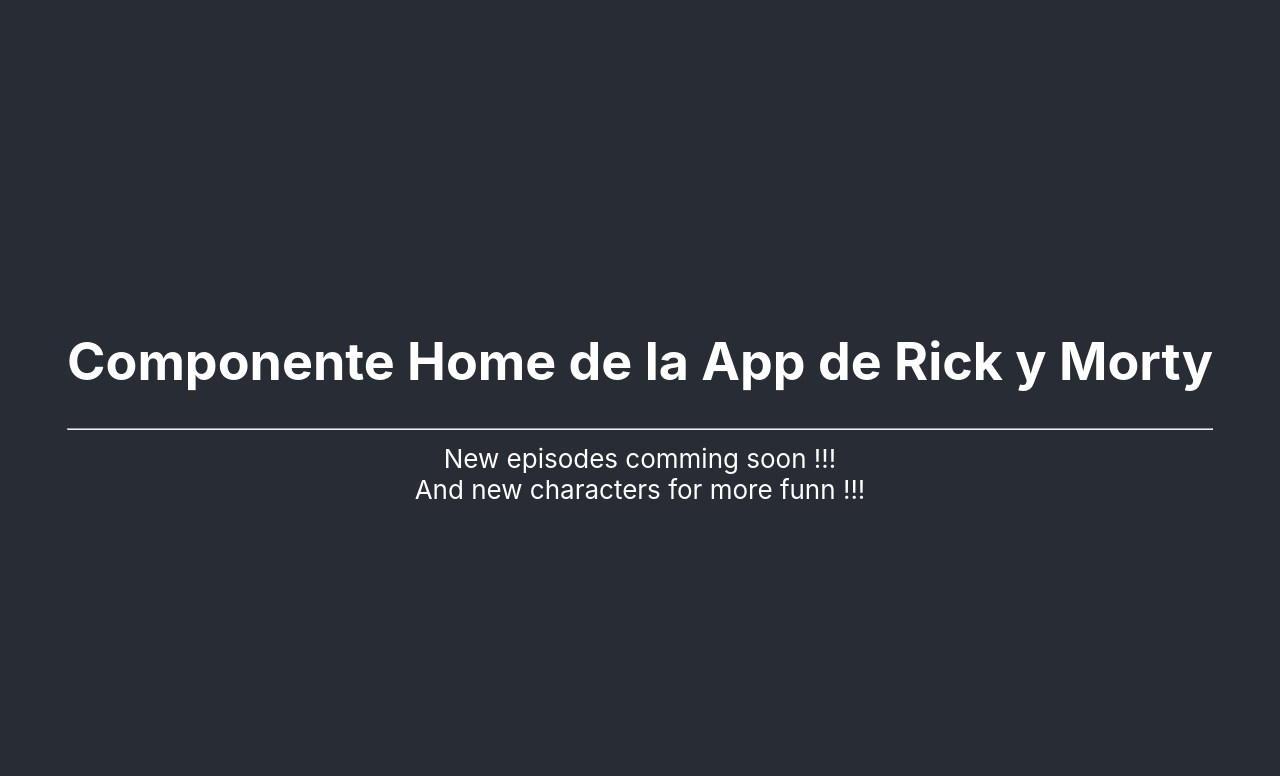
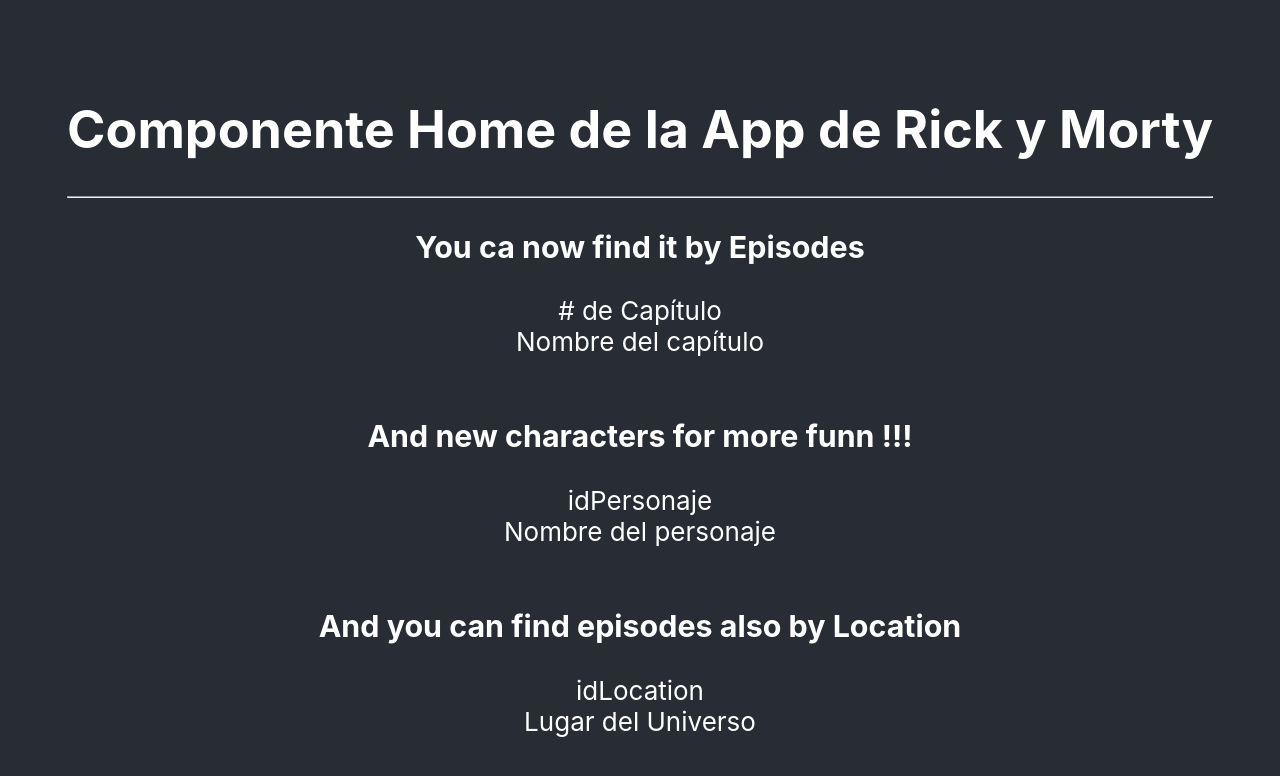
Before and after one commit to MicheleBecerra/rick-morty-react-test, a React (Create React App) app: page / in a window 1280 px wide. Shown: the top 776 px of the page. Built offline with nearby package versions, Linux system fonts and the light colour scheme.

Commit message:
creando los componentes de la main page y mandando los argumentos para cada uno de los componetes

```diff
--- a/src/components/HomeComponent.js
+++ b/src/components/HomeComponent.js
@@ -6,7 +6,7 @@
     <div>
         <h1> Componente Home de la App de Rick y Morty </h1>
         <hr />
-        <RickMortyData></RickMortyData>
+        <RickMortyData />
 
     </div>
 
--- /dev/null
+++ b/src/components/Location.js
@@ -0,0 +1,14 @@
+import React from "react";
+
+const Location = ({ id, location  }) => (
+
+<div>
+    <h3> And you can find episodes also by Location </h3>
+    <span>{id}</span>
+    <br />
+    <span>{location}</span>
+</div>
+
+);
+
+export default Location;
--- a/src/components/NewCharacters.js
+++ b/src/components/NewCharacters.js
@@ -1,7 +1,13 @@
 import React from "react";
 
-const NewCharacters = () => (
-    <div> And new characters for more funn !!! </div>
+const NewCharacters = ({ id, character}) => (
+    <div>
+        <h3>And new characters for more funn !!! </h3>
+        <span>{id}</span>
+        <br />
+        <span>{character}</span>
+
+    </div>
 
 );
 
--- a/src/components/NewEpisodes.js
+++ b/src/components/NewEpisodes.js
@@ -1,7 +1,12 @@
 import React from "react";
 
-const NewEpisodes = () => (
-    <div><span>  New episodes comming soon !!! </span></div>
+const NewEpisodes = ({ id, episode}) => (
+    <div>
+        <h3>You ca now find it by Episodes</h3>
+        <span>{id}</span>
+        <br />
+        <span>{episode}</span>
+    </div>
 );
 
 export default NewEpisodes ;
--- a/src/components/RickMortyData.js
+++ b/src/components/RickMortyData.js
@@ -1,15 +1,15 @@
 import React from "react";
 import NewCharacters from "./NewCharacters";
-import  NewEpisoes from "./NewEpisodes";
+import  NewEpisodes from "./NewEpisodes";
+import Location from "./Location";
 
 const RickMortyData = ()  => (
     <div>
-        <NewEpisoes />
-
-        <NewCharacters />
-
-
-
+        <NewEpisodes id={'# de Capítulo'} episode={ 'Nombre del capítulo' }/>
+        <br />
+        <NewCharacters id={'idPersonaje'} character={'Nombre del personaje'} />
+        <br />
+        <Location id={'idLocation'} location={'Lugar del Universo'}/>
     </div>
 );
 
```
